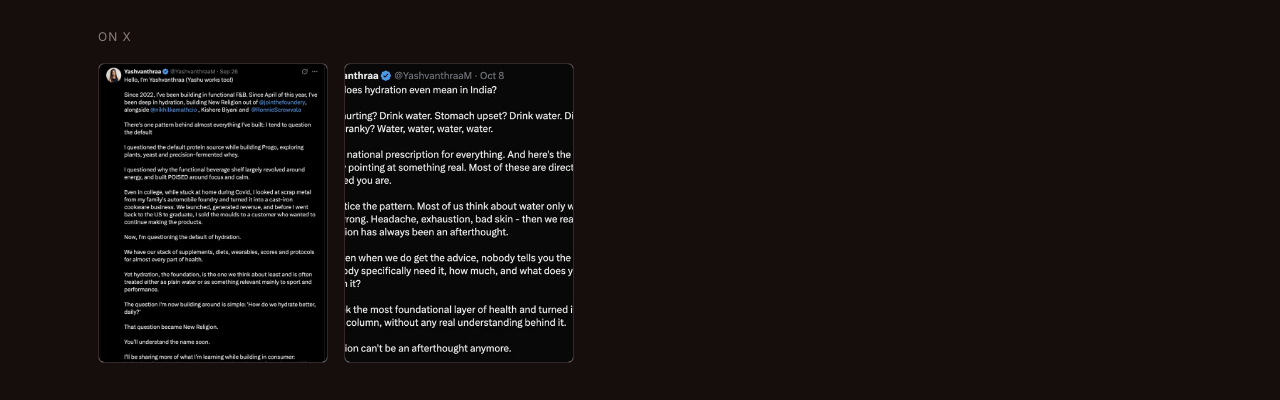
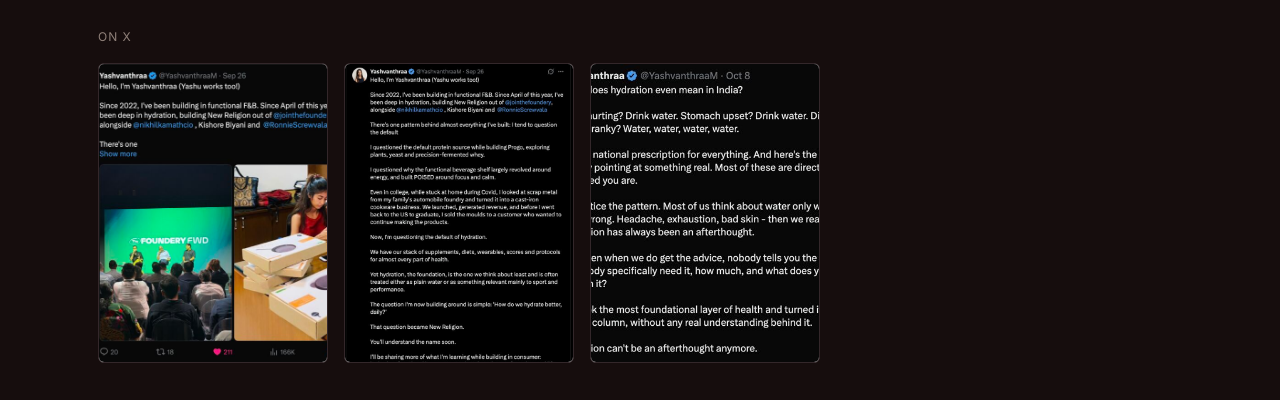
Before and after one commit to workdevishree-netizen/hello-world, a plain HTML site: page ghostwriting.html in a window 1280 px wide. Shown: the part 3566-3966 px from the top of the page. Drawn offline with Linux system fonts and the light colour scheme.

Commit message:
Ghostwriting: Yashvanthraa 166K X post
Co-Authored-By: Claude Opus 5.5 <noreply@anthropic.com>
Claude-Session: https://claude.ai/code/session_01PD61sDJcBBJuTNbPednp2U

```diff
--- a/ghostwriting.html
+++ b/ghostwriting.html
@@ -158,7 +158,7 @@ body::after{content:""; position:fixed; inset:0; pointer-events:none; z-index:50
       <div><div class="name">Yashvanthraa</div><div class="meta">Founder, New Religion · X + LinkedIn</div></div>
       <div class="res"><b>170K</b><span>impressions on the very first post. 0 to 307 followers from that one post.</span></div>
       <div class="sublabel">On X</div>
-      <div class="shots" style="margin-top:8px"><button type="button" data-src="gw/yashu-1.jpg" aria-label="Open Yashvanthraa post 1"><img src="gw/yashu-1.jpg" alt="X post by Yashvanthraa, 1 of 2" loading="lazy"></button><button type="button" data-src="gw/yashu-2.jpg" aria-label="Open Yashvanthraa post 2"><img src="gw/yashu-2.jpg" alt="X post by Yashvanthraa, 2 of 2" loading="lazy"></button></div>
+      <div class="shots" style="margin-top:8px"><button type="button" data-src="gw/yashu-3.jpg" aria-label="Open Yashvanthraa post 3"><img src="gw/yashu-3.jpg" alt="X post by Yashvanthraa with 166K views" loading="lazy"></button><button type="button" data-src="gw/yashu-1.jpg" aria-label="Open Yashvanthraa post 1"><img src="gw/yashu-1.jpg" alt="X post by Yashvanthraa, 2 of 3" loading="lazy"></button><button type="button" data-src="gw/yashu-2.jpg" aria-label="Open Yashvanthraa post 2"><img src="gw/yashu-2.jpg" alt="X post by Yashvanthraa, 3 of 3" loading="lazy"></button></div>
       <div class="sublabel">On LinkedIn</div>
       <div class="shots" style="margin-top:8px"><button type="button" data-src="gw/yashu-li-1.jpg" aria-label="Open Yashvanthraa LinkedIn post 1"><img src="gw/yashu-li-1.jpg" alt="LinkedIn post by Yashvanthraa, 1 of 3" loading="lazy"></button><button type="button" data-src="gw/yashu-li-2.jpg" aria-label="Open Yashvanthraa LinkedIn post 2"><img src="gw/yashu-li-2.jpg" alt="LinkedIn post by Yashvanthraa, 2 of 3" loading="lazy"></button><button type="button" data-src="gw/yashu-li-3.jpg" aria-label="Open Yashvanthraa LinkedIn post 3"><img src="gw/yashu-li-3.jpg" alt="LinkedIn post by Yashvanthraa, 3 of 3" loading="lazy"></button></div>
       <div class="shots-note">Go on, tap one</div>
```
Also changed, not shown: gw/yashu-3.jpg (added).
